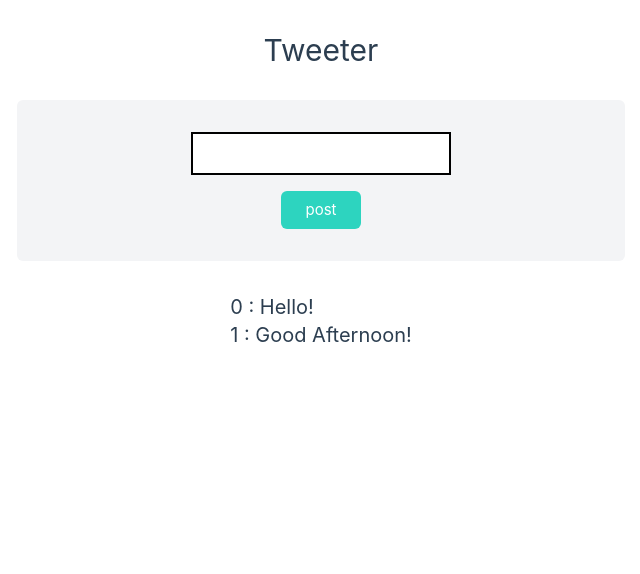
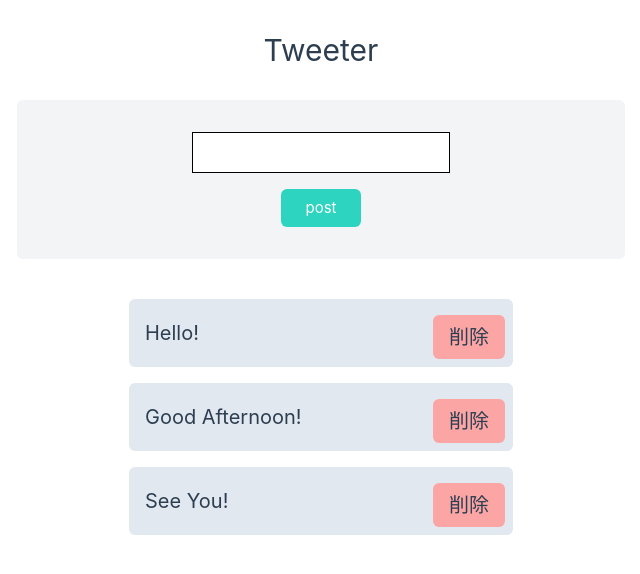
Before and after one commit to miura19/vue-typescript-tutorial, a Vue app: page / in a window 1280 px wide. Shown: the top 574 px of the page, without its empty margins (319-959 px from the left). Built offline with nearby package versions, Linux system fonts and the light colour scheme.

Commit message:
Tweet追加、削除実装

```diff
--- a/src/components/Tweet.vue
+++ b/src/components/Tweet.vue
@@ -1,29 +1,47 @@
 <script setup lang="ts">
+import { ref } from "vue";
 
-const tweets = [
-	{ id: "0", description: "Hello!" },
-	{ id: "1", description: "Good Afternoon!" },
-]
+const tweets = ref([
+	{ id: 0, description: "Hello!" },
+	{ id: 1, description: "Good Afternoon!" },
+	{ id: 2, description: "See You!" },
+])
+
+const inputtingDescription = ref<string>('')
+
+const postTweet = () => {
+	const tweet = {
+		id: Math.random(),
+		description: inputtingDescription.value
+	}
+	tweets.value.push(tweet)
+	inputtingDescription.value = ''
+}
+
+const deleteTweet = (id: number):void => {
+	console.log('call delete' + ' ' + id);
+	tweets.value = tweets.value.filter((t) => {
+		return t.id !== id
+	})
+}
 </script>
 
 <template>
 	<div class="container flex flex-col items-center mx-auto">
 		<h1 class="text-3xl mb-8">Tweeter</h1>
 		<div class="flex flex-col items-center bg-gray-100 p-8 w-1/2 rounded-md">
-			<input type="text" class="p-2 border-2 border-black">
-			<button class="px-6 py-2 bg-teal-400 text-white mt-4 rounded-md cursor-pointer hover:bg-teal-300 transition-all duration-300">post</button>
+			<input type="text" class="p-2 border border-black" v-model="inputtingDescription">
+			<button @click="postTweet" class="px-6 py-2 bg-teal-400 text-white mt-4 rounded-md cursor-pointer hover:bg-teal-300 transition-all duration-300">post</button>
 		</div>
 		<div class="mt-8">
-			<ul v-for="tweet in tweets" class=" px-0">
-				<li class="list-none text-xl">
-					<span>{{ tweet.id }} : </span>
-					<span>{{ tweet.description }}</span>
+			<ul class=" px-0 p-2 w-96">
+				<li v-for="tweet in tweets" :key="tweet.id" class="list-none text-xl bg-slate-200 p-2 rounded-md flex justify-between items-center mb-4">
+					<span class="p-2">{{ tweet.description }}</span>
+					<button @click="deleteTweet(tweet.id)" class="bg-red-300 py-2 px-4 rounded-md transition-all duration-300 hover:bg-red-200 mt-2">削除</button>
 				</li>
 			</ul>
 		</div>
 	</div>
 </template>
 
-<style scoped>
-
-</style>
+<style scoped></style>
```
